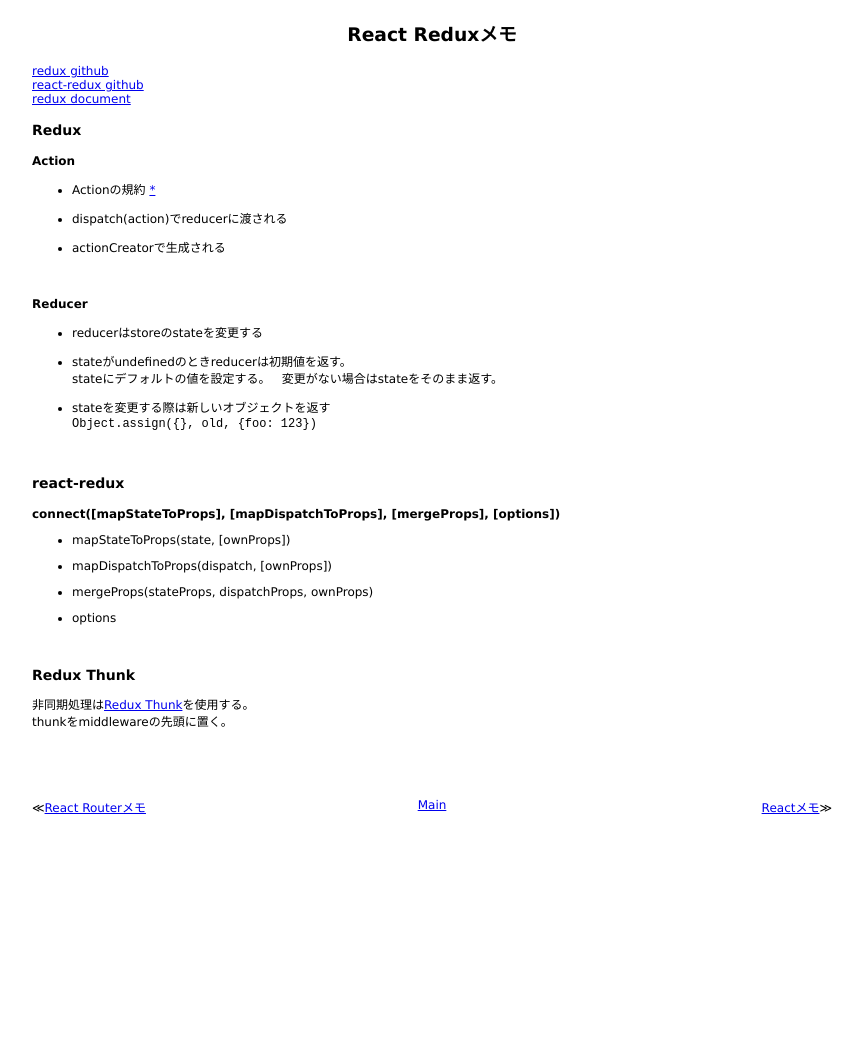
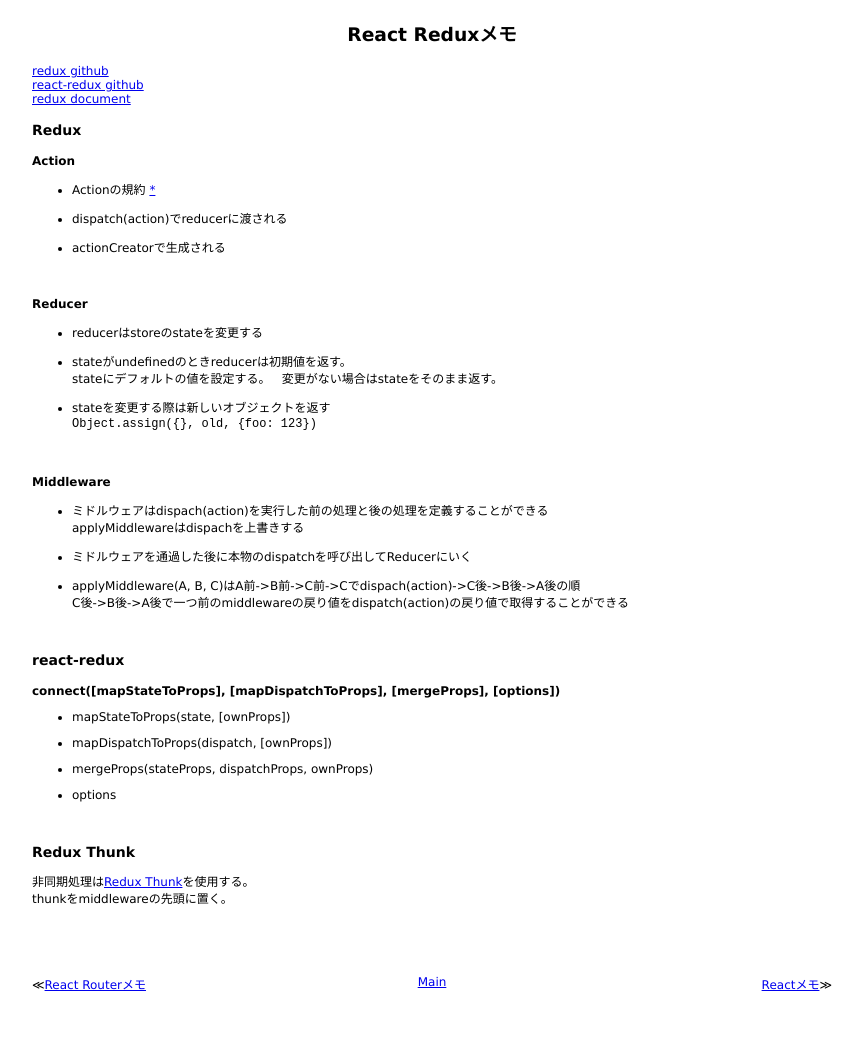
Before and after one commit to 38elements/38elements.github.com, a Jekyll site: the page built from _posts/2017-04-29-react-redux.md, in a window 1280 px wide. Shown: the whole page, without its empty margins (208-1071 px from the left). Built offline with Jekyll 4.4.1, drawn with Linux system fonts in a browser that asks for light colours; before the commit the page ends 900 px from its top, so only the background shows below that.

Commit message:
Update 2017-04-29-react-redux.md

```diff
--- a/_posts/2017-04-29-react-redux.md
+++ b/_posts/2017-04-29-react-redux.md
@@ -31,6 +31,18 @@ stateにデフォルトの値を設定する。
 
 <br>
 
+#### Middleware
+
+* ミドルウェアはdispach(action)を実行した前の処理と後の処理を定義することができる
+applyMiddlewareはdispachを上書きする
+
+* ミドルウェアを通過した後に本物のdispatchを呼び出してReducerにいく
+
+* applyMiddleware(A, B, C)はA前->B前->C前->Cでdispach(action)->C後->B後->A後の順
+C後->B後->A後で一つ前のmiddlewareの戻り値をdispatch(action)の戻り値で取得することができる
+
+<br>
+
 ### react-redux
 
 #### connect([mapStateToProps], [mapDispatchToProps], [mergeProps], [options])
```
